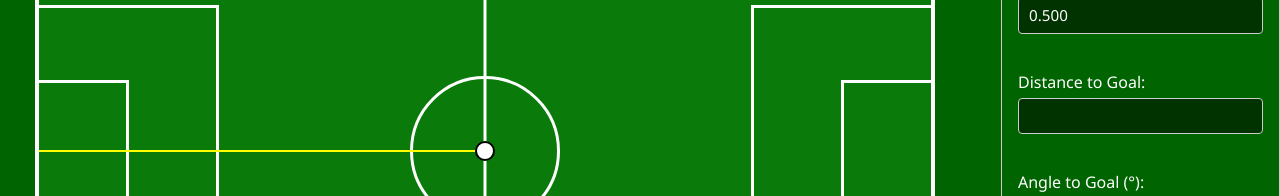
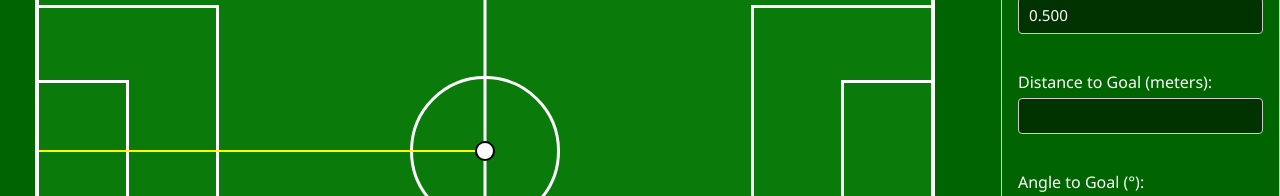
Before and after one commit to danieloyasodun/xg-shot-predictor, a Next.js app in the folder frontend/: page / in a window 1280 px wide. Shown: the part 1075-1271 px from the top of the page. Built offline with nearby package versions, Linux system fonts and the light colour scheme.

Commit message:
Update page.tsx

```diff
--- a/frontend/src/app/page.tsx
+++ b/frontend/src/app/page.tsx
@@ -176,7 +176,7 @@ export default function Home() {
             </label>
             <br />
             <label>
-              Distance to Goal:
+              Distance to Goal (meters):
               <input type="text" value={distance?.toFixed(3) || ''} readOnly />
             </label>
             <br />
```
